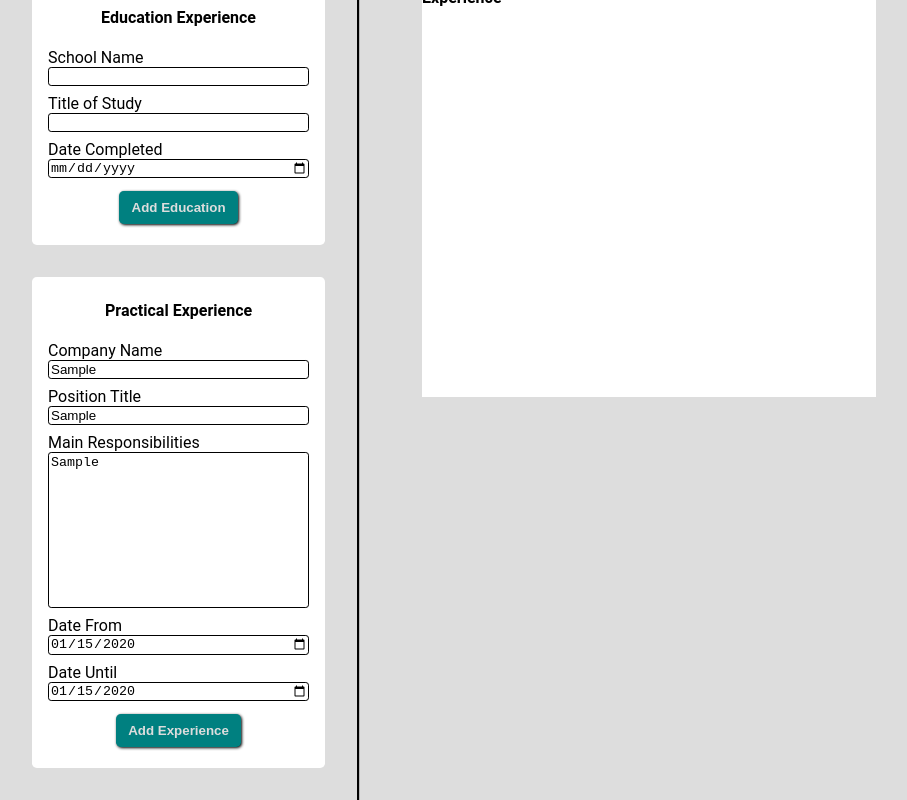
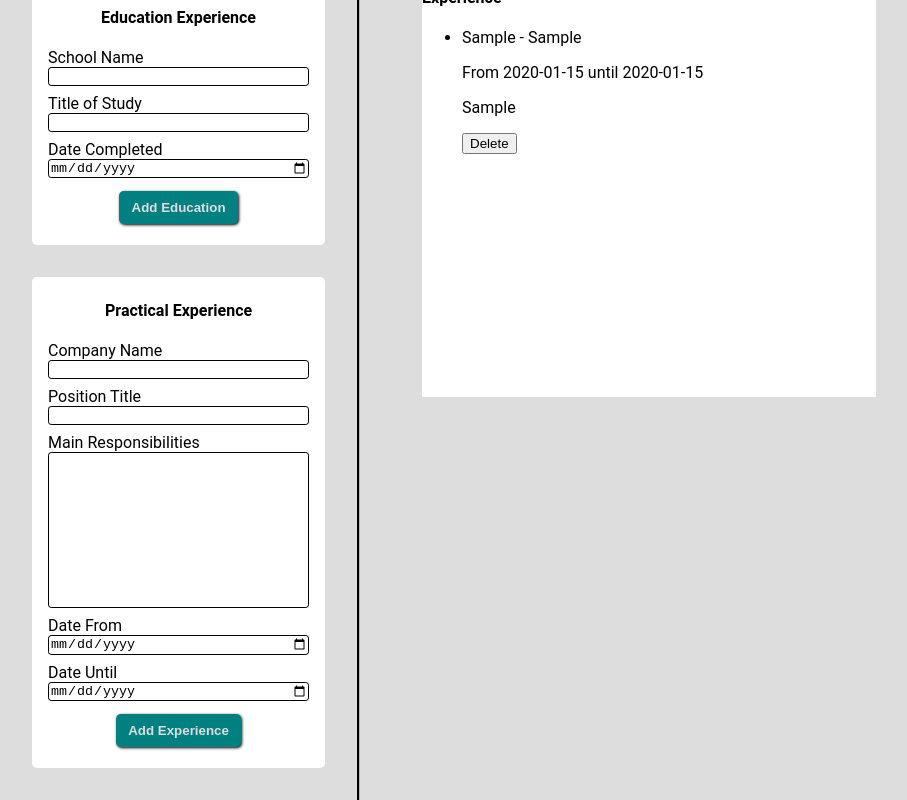
Before and after one commit to markr155/resume-builder, a React (Vite) app: page / in a window 1280 px wide. Both pictures are taken after typing "Sample", "Sample", "Sample", "2020-01-15", "2020-01-15" into the empty fields and a click on the button "Add Experience". Shown: the part 357-1157 px from the top of the page, without its empty margins (170-1077 px from the left). Built offline with nearby package versions, Linux system fonts and the light colour scheme.

Commit message:
Experience now displays on preview

```diff
--- a/src/components/App.jsx
+++ b/src/components/App.jsx
@@ -42,6 +42,40 @@ function App() {
     });
   }
 
+  const [experienceList, setExperienceList] = useState([]);
+  const [newExperience, setNewExperience] = useState({
+    name: '',
+    title: '',
+    responsibilities: '',
+    dateFrom: '',
+    dateTo: ''
+  });
+
+  const handleExperienceInput = (e) => {
+    const { name, value } = e.target;
+    setNewExperience((currentExperience) => ({
+      ...currentExperience,
+      [name]: value,
+    }));
+  }
+
+  const handleAddExperience = () => {
+    setExperienceList((currentList) => ([...currentList, newExperience]));
+    setNewExperience({
+      name: '',
+      title: '',
+      responsibilities: '',
+      dateFrom: '',
+      dateTo: ''
+    });
+  }
+
+  const handleDeleteEducationItem = (key) => {
+    const newEducationList = educationList.filter((education) => education.key !== key);
+    setEducationList(newEducationList);
+  }
+
+
   return (
     <>
     <InputContainer
@@ -51,16 +85,23 @@ function App() {
     onEmailChange={handleEmailChange}
     phoneNumber={phoneNumber}
     onPhoneNumberChange={handlePhoneNumberChange}
+
     educationList={educationList}
     newEducation={newEducation}
     handleEducationInput={handleEducationInput}
     handleAddEducation={handleAddEducation}
+
+    experienceList={experienceList}
+    newExperience={newExperience}
+    handleExperienceInput={handleExperienceInput}
+    handleAddExperience={handleAddExperience}
     />
     <PreviewContainer
     name={name}
     email={email}
     phoneNumber={phoneNumber}
     educationList={educationList}
+    experienceList={experienceList}
     />
     </>
   )
--- a/src/components/ExperienceInfo.jsx
+++ b/src/components/ExperienceInfo.jsx
@@ -1,21 +1,60 @@
-export default function ExperienceInfo() {
+export default function ExperienceInfo({
+    experienceList,
+    newExperience,
+    handleExperienceInput,
+    handleAddExperience,
+}) {
     return (
         <div className="experience information">
             <h4 className='form-header'>Practical Experience</h4>
 
             <form className="info-form">
-                <label>Company Name</label>
-                <input type="text" />
-                <label>Position Title</label>
-                <input type="text" />
-                <label >Main Responsibilities</label>
-                <textarea name="experience-responsiblities" id="experience-responsiblities" cols="30" rows="10" ></textarea>
-                <label>Date From</label>
-                <input type="date" />
-                <label>Date Until</label>
-                <input type="date" />
+                <label htmlFor="name">Company Name</label>
+                <input
+                type="text"
+                name="name"
+                value={newExperience.name}
+                onChange={(e) => handleExperienceInput(e)}
+                />
+
+                <label htmlFor="title">Position Title</label>
+                <input
+                type="text"
+                name="title"
+                value={newExperience.title}
+                onChange={(e) => handleExperienceInput(e)}
+                />
+
+                <label htmlFor="responsibilities">Main Responsibilities</label>
+                <textarea
+                name="responsibilities"
+                id="responsibilities"
+                cols="30" rows="10"
+                value={newExperience.responsibilities}
+                onChange={(e) => handleExperienceInput(e)}
+                ></textarea>
+
+                <label htmlFor="dateFrom">Date From</label>
+                <input
+                name="dateFrom"
+                type="date"
+                value={newExperience.dateFrom}
+                onChange={(e) => handleExperienceInput(e)}
+                />
+
+                <label htmlFor="dateTo">Date Until</label>
+                <input
+                name="dateTo"
+                type="date"
+                value={newExperience.dateTo}
+                onChange={(e) => handleExperienceInput(e)}
+                />
             </form>
-            <button className="options-button" id="add-experience-button">Add Experience</button>
+            <button
+            className="options-button"
+            id="add-experience-button"
+            onClick={() => handleAddExperience()}
+            >Add Experience</button>
         </div>
     )
 }
--- /dev/null
+++ b/src/components/ExperienceListItem.jsx
@@ -0,0 +1,16 @@
+export default function ExperienceListItem({
+    name,
+    title,
+    responsibilities,
+    dateFrom,
+    dateTo
+}) {
+    return (
+        <>
+        <p>{name} - {title}</p>
+        <p>From {dateFrom} until {dateTo}</p>
+        <p>{responsibilities}</p>
+        </>
+
+    )
+}
--- a/src/components/InputContainer.jsx
+++ b/src/components/InputContainer.jsx
@@ -14,6 +14,10 @@ export default function InputContainer({
     newEducation,
     handleEducationInput,
     handleAddEducation,
+    experienceList,
+    newExperience,
+    handleExperienceInput,
+    handleAddExperience
 }) {
     return (
     <div className="input-container">
@@ -35,6 +39,10 @@ export default function InputContainer({
         />
 
         <ExperienceInfo
+        experienceList={experienceList}
+        newExperience={newExperience}
+        handleExperienceInput={handleExperienceInput}
+        handleAddExperience={handleAddExperience}
         />
     </div>
 )
--- a/src/components/PreviewContainer.jsx
+++ b/src/components/PreviewContainer.jsx
@@ -1,14 +1,16 @@
 import DeleteInfoButton from "./DeleteInfoButton";
 import EducationListItem from "./EducationListItem";
+import ExperienceListItem from "./ExperienceListItem";
+
 
 export default function PreviewContainer({
     name,
     email,
     phoneNumber,
-    educationList
+    educationList,
+    experienceList
     }) {
     return (
-
         <div className="preview-container">
             <div id="resume-preview">
                 <header>
@@ -34,7 +36,21 @@ export default function PreviewContainer({
                 </div>
                 <div className="experience-section">
                     <h4 className="resume-heading">Experience</h4>
+                    <ul className="experience-list">
+                        {experienceList && experienceList.map((experience) => (
+                            <li key={`${experience.name}-${experience.title}`}>
+                                <ExperienceListItem
+                                name={experience.name}
+                                title={experience.title}
+                                responsibilities={experience.responsibilities}
+                                dateFrom={experience.dateFrom}
+                                dateTo={experience.dateTo}
+                                />
+                                <DeleteInfoButton />
+                            </li>
 
+                        ))}
+                    </ul>
                 </div>
             </div>
 
```
